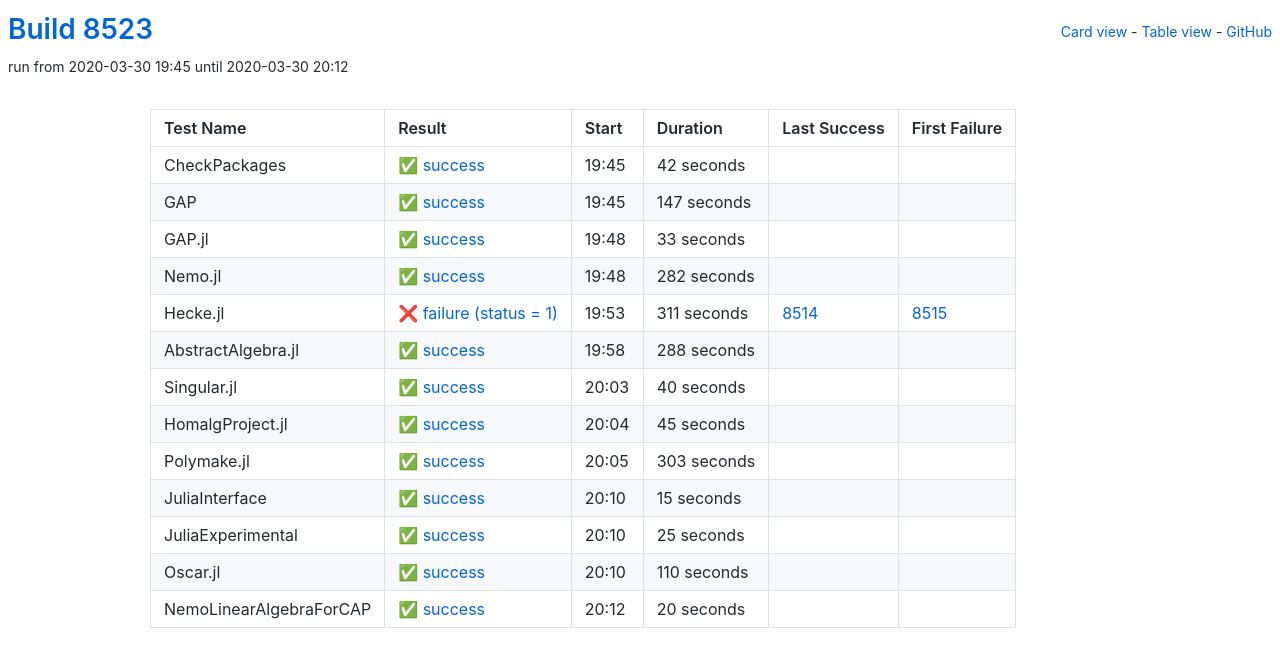
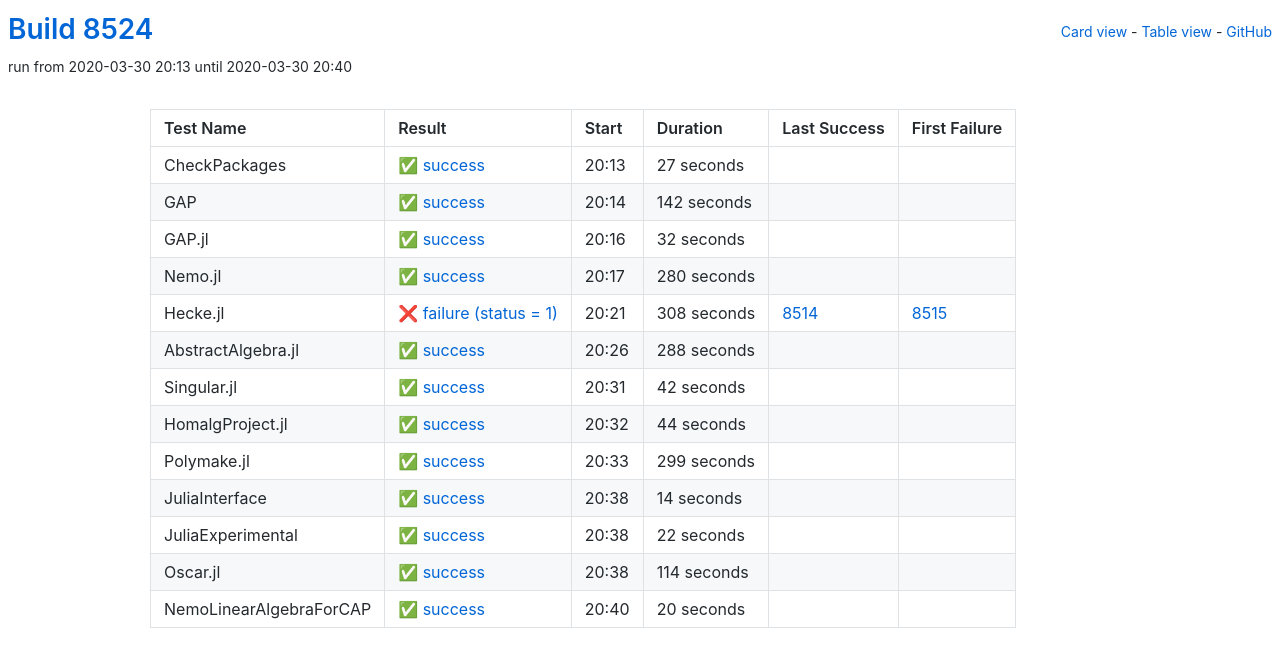
Before and after one commit to oscar-system/oscar-ci-status, a Jekyll site: the page built from table.html, in a window 1280 px wide. Shown: the top 667 px of the page. Built offline with Jekyll 4.4.1, drawn with Linux system fonts in a browser that asks for light colours.

Commit message:
Build 8524

```diff
--- a/_data/ci.yml
+++ b/_data/ci.yml
@@ -1,60 +1,60 @@
-build: 8523
-build_url: https://oscarci.mathematik.uni-kl.de/job/oscar/8523/
+build: 8524
+build_url: https://oscarci.mathematik.uni-kl.de/job/oscar/8524/
 job: oscar
 tests:
-- duration: 42
+- duration: 27
   exitcode: 0
   first_failure: false
   first_failure_url: null
   last_success: false
   last_success_url: null
-  log: https://oscarci.mathematik.uni-kl.de/job/oscar/8523/artifact/logs/build-8523/CheckPackages.log
+  log: https://oscarci.mathematik.uni-kl.de/job/oscar/8524/artifact/logs/build-8524/CheckPackages.log
   name: CheckPackages
-  start: 2020-03-30 19:45
+  start: 2020-03-30 20:13
   status: success
   success: true
-- duration: 147
+- duration: 142
   exitcode: 0
   first_failure: false
   first_failure_url: null
   last_success: false
   last_success_url: null
-  log: https://oscarci.mathematik.uni-kl.de/job/oscar/8523/artifact/logs/build-8523/GAP.log
+  log: https://oscarci.mathematik.uni-kl.de/job/oscar/8524/artifact/logs/build-8524/GAP.log
   name: GAP
-  start: 2020-03-30 19:45
+  start: 2020-03-30 20:14
   status: success
   success: true
-- duration: 33
+- duration: 32
   exitcode: 0
   first_failure: false
   first_failure_url: null
   last_success: false
   last_success_url: null
-  log: https://oscarci.mathematik.uni-kl.de/job/oscar/8523/artifact/logs/build-8523/GAP.jl.log
+  log: https://oscarci.mathematik.uni-kl.de/job/oscar/8524/artifact/logs/build-8524/GAP.jl.log
   name: GAP.jl
-  start: 2020-03-30 19:48
+  start: 2020-03-30 20:16
   status: success
   success: true
-- duration: 282
+- duration: 280
   exitcode: 0
   first_failure: false
   first_failure_url: null
   last_success: false
   last_success_url: null
-  log: https://oscarci.mathematik.uni-kl.de/job/oscar/8523/artifact/logs/build-8523/Nemo.jl.log
+  log: https://oscarci.mathematik.uni-kl.de/job/oscar/8524/artifact/logs/build-8524/Nemo.jl.log
   name: Nemo.jl
-  start: 2020-03-30 19:48
+  start: 2020-03-30 20:17
   status: success
   success: true
-- duration: 311
+- duration: 308
   exitcode: 1
   first_failure: 8515
   first_failure_url: https://oscarci.mathematik.uni-kl.de/job/oscar/8515/
   last_success: 8514
   last_success_url: https://oscarci.mathematik.uni-kl.de/job/oscar/8514/
-  log: https://oscarci.mathematik.uni-kl.de/job/oscar/8523/artifact/logs/build-8523/Hecke.jl.log
+  log: https://oscarci.mathematik.uni-kl.de/job/oscar/8524/artifact/logs/build-8524/Hecke.jl.log
   name: Hecke.jl
-  start: 2020-03-30 19:53
+  start: 2020-03-30 20:21
   status: failure
   success: false
 - duration: 288
@@ -63,75 +63,75 @@ tests:
   first_failure_url: null
   last_success: false
   last_success_url: null
-  log: https://oscarci.mathematik.uni-kl.de/job/oscar/8523/artifact/logs/build-8523/AbstractAlgebra.jl.log
+  log: https://oscarci.mathematik.uni-kl.de/job/oscar/8524/artifact/logs/build-8524/AbstractAlgebra.jl.log
   name: AbstractAlgebra.jl
-  start: 2020-03-30 19:58
+  start: 2020-03-30 20:26
   status: success
   success: true
-- duration: 40
+- duration: 42
   exitcode: 0
   first_failure: false
   first_failure_url: null
   last_success: false
   last_success_url: null
-  log: https://oscarci.mathematik.uni-kl.de/job/oscar/8523/artifact/logs/build-8523/Singular.jl.log
+  log: https://oscarci.mathematik.uni-kl.de/job/oscar/8524/artifact/logs/build-8524/Singular.jl.log
   name: Singular.jl
-  start: 2020-03-30 20:03
+  start: 2020-03-30 20:31
   status: success
   success: true
-- duration: 45
+- duration: 44
   exitcode: 0
   first_failure: false
   first_failure_url: null
   last_success: false
   last_success_url: null
-  log: https://oscarci.mathematik.uni-kl.de/job/oscar/8523/artifact/logs/build-8523/HomalgProject.jl.log
+  log: https://oscarci.mathematik.uni-kl.de/job/oscar/8524/artifact/logs/build-8524/HomalgProject.jl.log
   name: HomalgProject.jl
-  start: 2020-03-30 20:04
+  start: 2020-03-30 20:32
   status: success
   success: true
-- duration: 303
+- duration: 299
   exitcode: 0
   first_failure: false
   first_failure_url: null
   last_success: false
   last_success_url: null
-  log: https://oscarci.mathematik.uni-kl.de/job/oscar/8523/artifact/logs/build-8523/Polymake.jl.log
+  log: https://oscarci.mathematik.uni-kl.de/job/oscar/8524/artifact/logs/build-8524/Polymake.jl.log
   name: Polymake.jl
-  start: 2020-03-30 20:05
+  start: 2020-03-30 20:33
   status: success
   success: true
-- duration: 15
+- duration: 14
   exitcode: 0
   first_failure: false
   first_failure_url: null
   last_success: false
   last_success_url: null
-  log: https://oscarci.mathematik.uni-kl.de/job/oscar/8523/artifact/logs/build-8523/JuliaInterface.log
+  log: https://oscarci.mathematik.uni-kl.de/job/oscar/8524/artifact/logs/build-8524/JuliaInterface.log
   name: JuliaInterface
-  start: 2020-03-30 20:10
+  start: 2020-03-30 20:38
   status: success
   success: true
-- duration: 25
+- duration: 22
   exitcode: 0
   first_failure: false
   first_failure_url: null
   last_success: false
   last_success_url: null
-  log: https://oscarci.mathematik.uni-kl.de/job/oscar/8523/artifact/logs/build-8523/JuliaExperimental.log
+  log: https://oscarci.mathematik.uni-kl.de/job/oscar/8524/artifact/logs/build-8524/JuliaExperimental.log
   name: JuliaExperimental
-  start: 2020-03-30 20:10
+  start: 2020-03-30 20:38
   status: success
   success: true
-- duration: 110
+- duration: 114
   exitcode: 0
   first_failure: false
   first_failure_url: null
   last_success: false
   last_success_url: null
-  log: https://oscarci.mathematik.uni-kl.de/job/oscar/8523/artifact/logs/build-8523/Oscar.jl.log
+  log: https://oscarci.mathematik.uni-kl.de/job/oscar/8524/artifact/logs/build-8524/Oscar.jl.log
   name: Oscar.jl
-  start: 2020-03-30 20:10
+  start: 2020-03-30 20:38
   status: success
   success: true
 - duration: 20
@@ -140,8 +140,8 @@ tests:
   first_failure_url: null
   last_success: false
   last_success_url: null
-  log: https://oscarci.mathematik.uni-kl.de/job/oscar/8523/artifact/logs/build-8523/NemoLinearAlgebraForCAP.log
+  log: https://oscarci.mathematik.uni-kl.de/job/oscar/8524/artifact/logs/build-8524/NemoLinearAlgebraForCAP.log
   name: NemoLinearAlgebraForCAP
-  start: 2020-03-30 20:12
+  start: 2020-03-30 20:40
   status: success
   success: true
```
Also changed, not shown: README.md.
